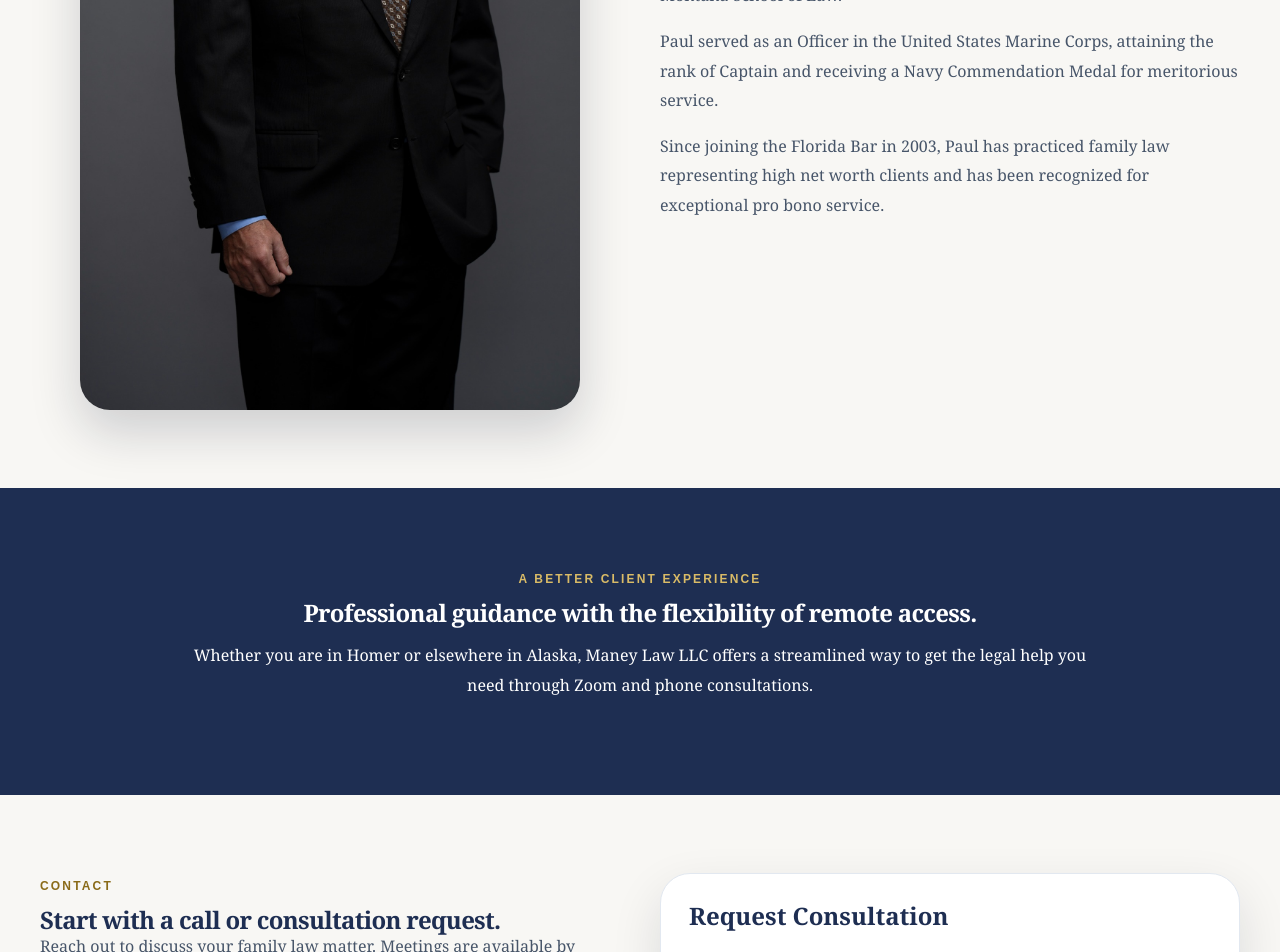
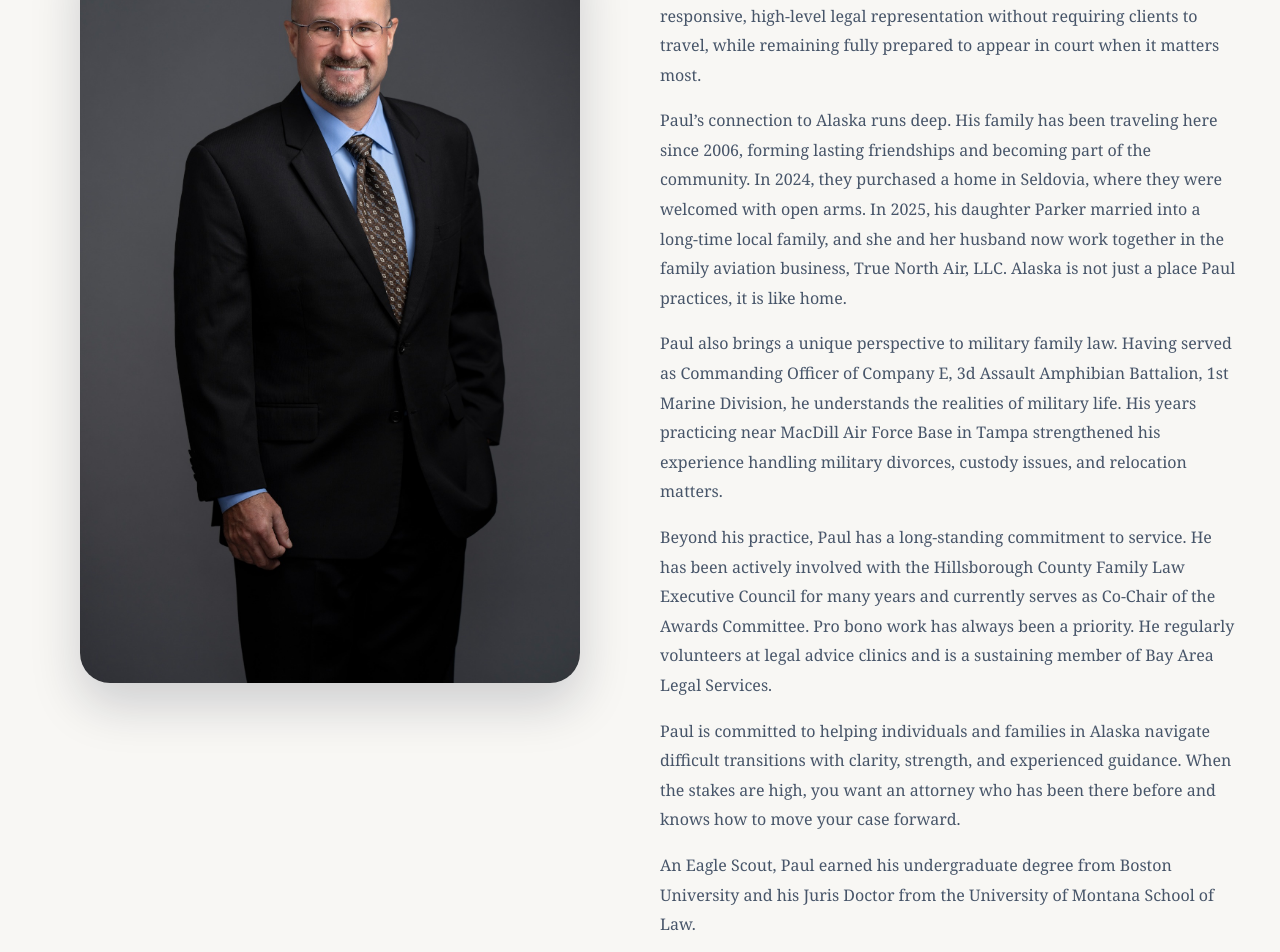
Before and after one commit to paulMan1969/maney-law-webite, a Next.js app: page / in a window 1280 px wide. Shown: the part 2600-3552 px from the top of the page. Built offline with nearby package versions, Linux system fonts and the light colour scheme.

Commit message:
Revise Paul Maney's biography section
Updated biography of Paul Maney to include recent achievements and community ties in Alaska.

```diff
--- a/pages/index.js
+++ b/pages/index.js
@@ -147,13 +147,25 @@ export default function Home() {
 
                 <div className="body-copy">
                   <p>
-                    Born and raised in South Tampa, Paul attended Berkeley Preparatory School and is a Troop 4 Eagle Scout. He received his undergraduate degree from Boston University and his Juris Doctor from The University of Montana School of Law.
+                   Paul began his legal career at Maney, Damsker, Jones &amp; Kuhlman, P.A., where he practiced from 2003 through 2014 representing clients in sophisticated family law matters. In 2015, he founded his own firm, Paul S. Maney, P.A., doing business as Maney Family Law, where he has continued to represent clients from all walks of life, including professionals, business owners, and military service members, with a results-driven approach.
                   </p>
                   <p>
-                    Paul served as an Officer in the United States Marine Corps, attaining the rank of Captain and receiving a Navy Commendation Medal for meritorious service.
+                    Now, through Maney Law LLC, Paul is proud to serve clients across the Kenai Peninsula, including Seldovia, Homer, Soldotna, and Kenai. With modern technology such as Zoom and Microsoft Teams, he provides responsive, high-level legal representation without requiring clients to travel, while remaining fully prepared to appear in court when it matters most.
                   </p>
                   <p>
-                    Since joining the Florida Bar in 2003, Paul has practiced family law representing high net worth clients and has been recognized for exceptional pro bono service.
+                    Paul’s connection to Alaska runs deep. His family has been traveling here since 2006, forming lasting friendships and becoming part of the community. In 2024, they purchased a home in Seldovia, where they were welcomed with open arms. In 2025, his daughter Parker married into a long-time local family, and she and her husband now work together in the family aviation business, True North Air, LLC. Alaska is not just a place Paul practices, it is like home.
+                  </p>
+                  <p>
+                    Paul also brings a unique perspective to military family law. Having served as Commanding Officer of Company E, 3d Assault Amphibian Battalion, 1st Marine Division, he understands the realities of military life. His years practicing near MacDill Air Force Base in Tampa strengthened his experience handling military divorces, custody issues, and relocation matters.
+                  </p>
+                  <p>
+                    Beyond his practice, Paul has a long-standing commitment to service. He has been actively involved with the Hillsborough County Family Law Executive Council for many years and currently serves as Co-Chair of the Awards Committee. Pro bono work has always been a priority. He regularly volunteers at legal advice clinics and is a sustaining member of Bay Area Legal Services.
+                  </p>
+                  <p>
+                    Paul is committed to helping individuals and families in Alaska navigate difficult transitions with clarity, strength, and experienced guidance. When the stakes are high, you want an attorney who has been there before and knows how to move your case forward.
+                  </p>
+                  <p>
+                    An Eagle Scout, Paul earned his undergraduate degree from Boston University and his Juris Doctor from the University of Montana School of Law.
                   </p>
                 </div>
               </div>
```
